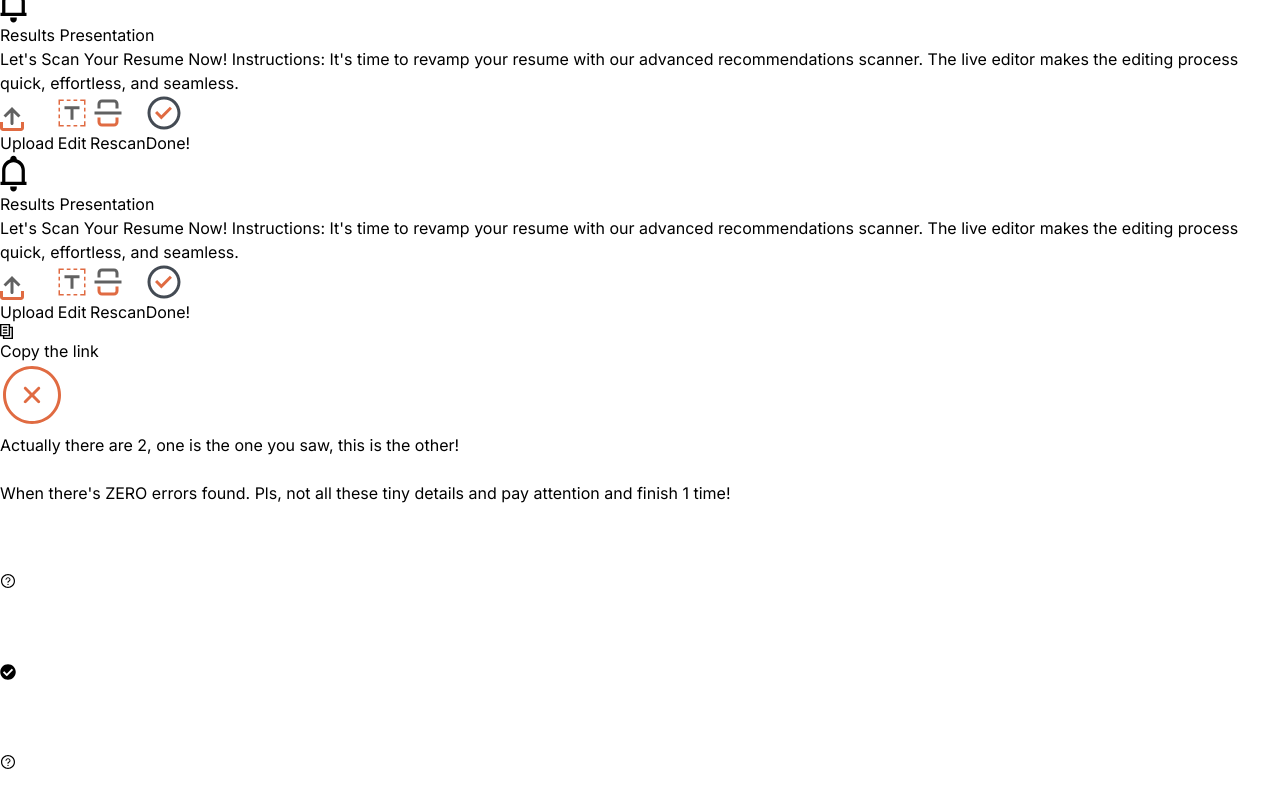
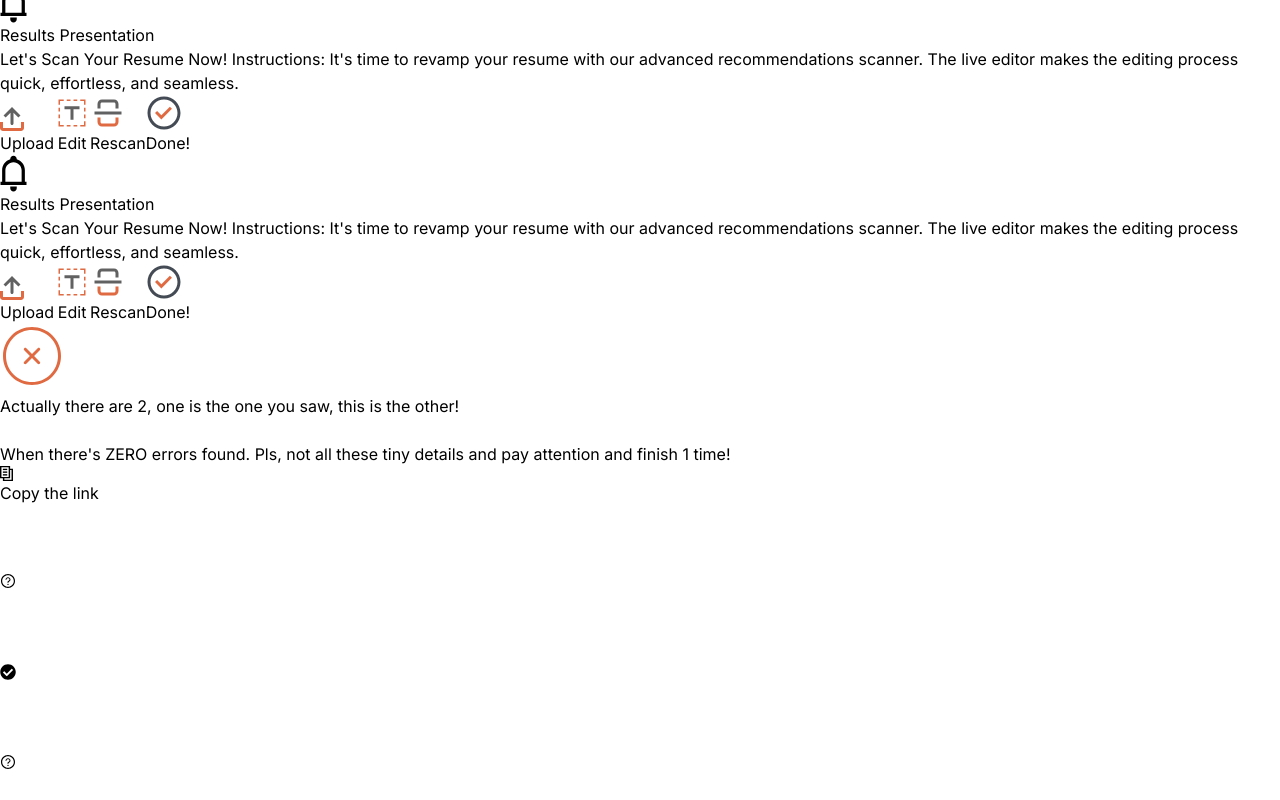
Before and after one commit to hatekisam/cvjury, a React (Vite) app: page /analyzer in a window 1280 px wide. Both pictures are taken after a click on the button 8 px from the left and 4473 px from the top of the page. Shown: the part 4073-4873 px from the top of the page. Built offline with nearby package versions, Linux system fonts and the light colour scheme.

Commit message:
finished the last fix

```diff
--- a/src/components/AllMatches.tsx
+++ b/src/components/AllMatches.tsx
@@ -33,12 +33,6 @@ const AllMatches: React.FC<AllMatchesProps> = ({
                 {modal.err ? (
                   <div className="h-full">
                     <div className="relative bg-white border border-[#E06B42]  h-full w-full rounded-lg rounded-br-none shadow-md">
-                      <div className="absolute top-[100%] -right-0  bg-white rounded-b-md border-[#E06B42] border-t-0 border">
-                        <button className="flex px-2 py-1.5 hover:bg-[#FDEFEB] items-center gap-2 rounded-b-md w-full text-sm text-[#E06B42]">
-                          <CopyLink />
-                          <p className="text-[#E06B42]">Copy the link</p>
-                        </button>
-                      </div>
                       <div className="flex items-center justify-end px-4 pt-2 bg-none ">
                         <button
                           onClick={() =>
@@ -53,6 +47,13 @@ const AllMatches: React.FC<AllMatchesProps> = ({
                         the other! <br />
                         <br /> When there's ZERO errors found. Pls, not all
                         these tiny details and pay attention and finish 1 time!
+                      </div>
+                      <div className="flex justify-between px-5">
+                        <div></div>
+                        <button className="flex px-2 py-1.5 hover:bg-[#FDEFEB] items-center gap-2 rounded-md w-fit text-sm text-[#E06B42]   border">
+                          <CopyLink />
+                          <p className="text-[#E06B42]">Copy the link</p>
+                        </button>
                       </div>
                     </div>
                   </div>
--- a/src/components/core/ColouredTable.tsx
+++ b/src/components/core/ColouredTable.tsx
@@ -59,7 +59,7 @@ const ColouredTable: React.FC<Props> = ({ tabs, data }) => {
             className="p-4 text-base "
             dangerouslySetInnerHTML={{ __html: activeRow?.message }}
           ></div>
-          <div className="flex justify-end   rounded-b-md border-[#E06B42] border-t-0 border p-2">
+          <div className="flex justify-end   rounded-b-md  border-t-0 border p-2">
             <button
               onClick={closeModal}
               className="flex px-5 py-2.5 hover:bg-[#FDEFEB] bg-white items-center gap-5 rounded-md w-fit text-sm"
```
